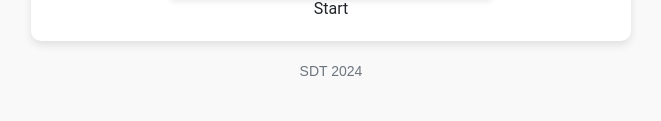
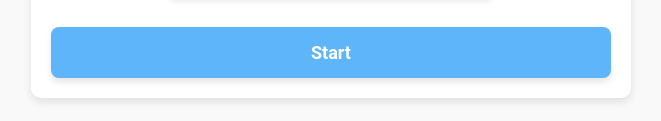
Before and after one commit to ec-idds/programmer-quiz, a website: page html/startpage.html in a window 1280 px wide. Shown: the part 329-450 px from the top of the page, without its empty margins (309-970 px from the left). Drawn offline with nearby package versions, Linux system fonts and the light colour scheme.

Commit message:
re added quiz start button

```diff
--- a/html/style.css
+++ b/html/style.css
@@ -94,6 +94,29 @@ html {
   background-color: #218838;
 }
 
+.quiz-button {
+  margin-top: 30px;
+  font-size: 18px;
+  font-weight: bold;
+  color: white;
+  background-color: #5fb5f9; /* color picked from shirt */
+  padding: 12px 24px;
+  border: none;
+  border-radius: 8px; /* Rounded buttons */
+  box-shadow: 0 4px 6px rgba(0, 0, 0, 0.1); /* Subtle shadow for depth */
+  transition:
+    background-color 0.3s ease,
+    transform 0.2s ease;
+  text-decoration: none;
+}
+.quiz-button:hover {
+  background-color: #0056b3; /* Slightly darker blue on hover */
+  transform: translateY(-3px) scale(1.05);
+}
+.quiz-button:active {
+  transform: translateY(1px) scale(0.95); /* Depress effect */
+}
+
 footer {
   margin-top: 20px;
   color: #6c757d;
```
